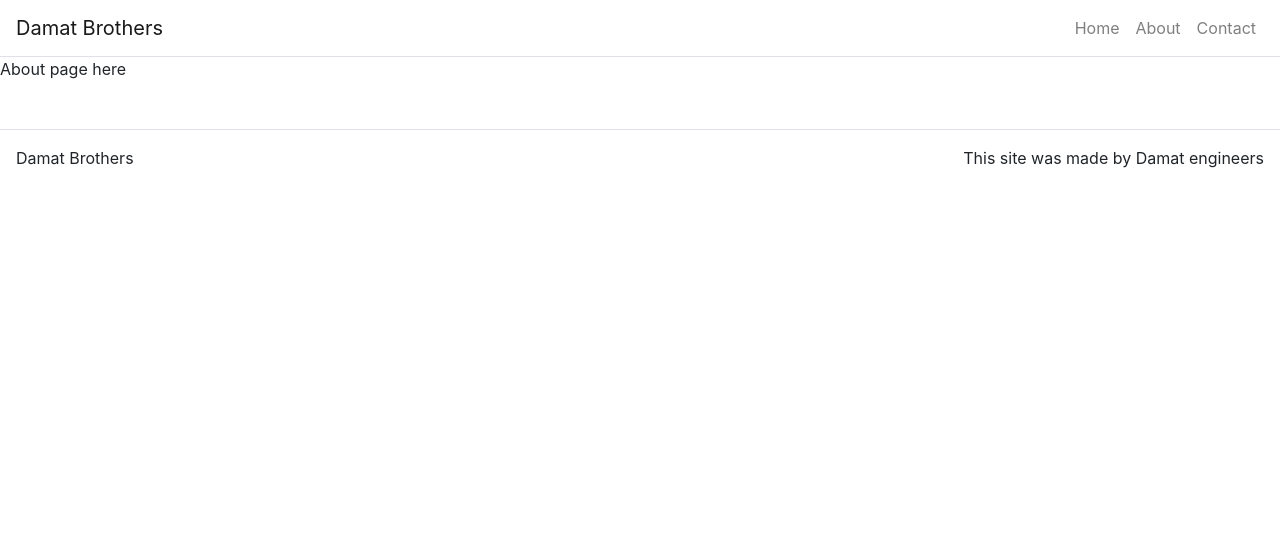
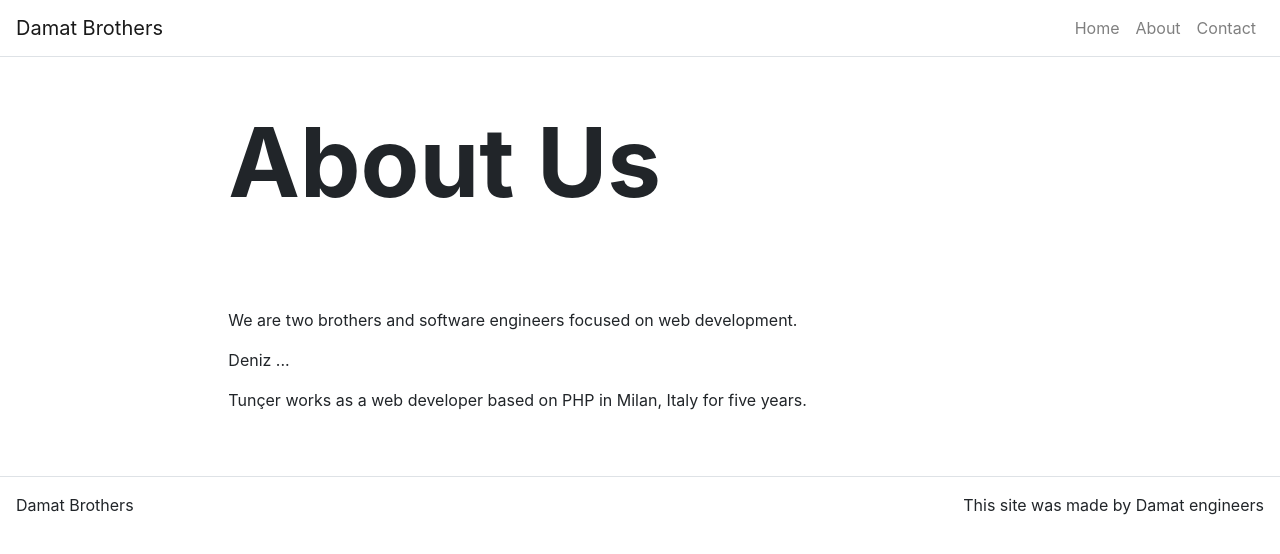
Before and after one commit to tuncerdamat/react-portfolio-1, a React (Create React App) app: page /about in a window 1280 px wide. Shown: the top 554 px of the page. Built offline with nearby package versions, Linux system fonts and the light colour scheme.

Commit message:
About Page and content component
[branch:master]

```diff
--- /dev/null
+++ b/src/components/Content.js
@@ -0,0 +1,18 @@
+import React from "react";
+import {Container} from "react-bootstrap";
+import Row from "react-bootstrap/Row";
+import Col from "react-bootstrap/Col";
+
+function Content (props){
+    return (
+        <Container fluid={true}>
+            <Row className="justify-content-center">
+                <Col md={8}>
+                    {props.children}
+                </Col>
+            </Row>
+        </Container>
+    );
+}
+
+export default Content;
--- a/src/pages/AboutPage.js
+++ b/src/pages/AboutPage.js
@@ -1,9 +1,18 @@
 import React from 'react';
+import Hero from "../components/Hero";
+import Content from "../components/Content";
 
 
 function AboutPage(props){
     return (
-        <p>About page here</p>
+        <div>
+            <Hero title={props.title} />
+            <Content>
+                <p>We are two brothers and software engineers focused on web development.</p>
+                <p>Deniz ...</p>
+                <p>Tunçer works as a web developer based on PHP in Milan, Italy for five years.</p>
+            </Content>
+        </div>
     );
 }
 
```
